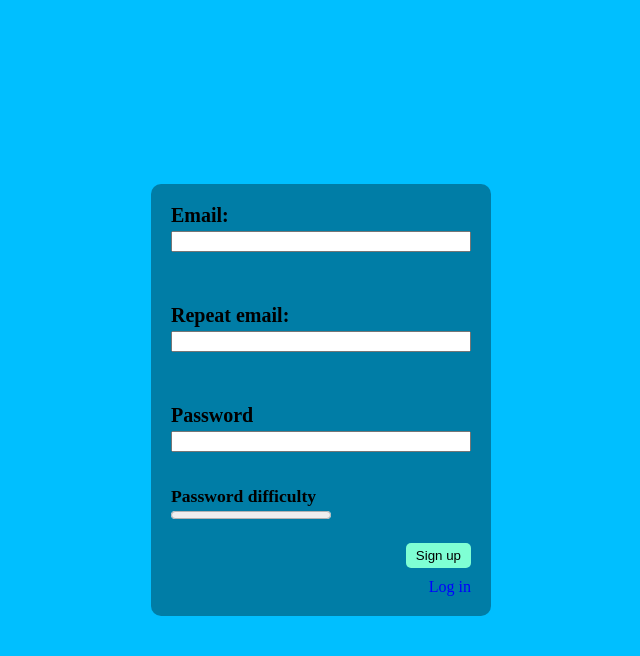
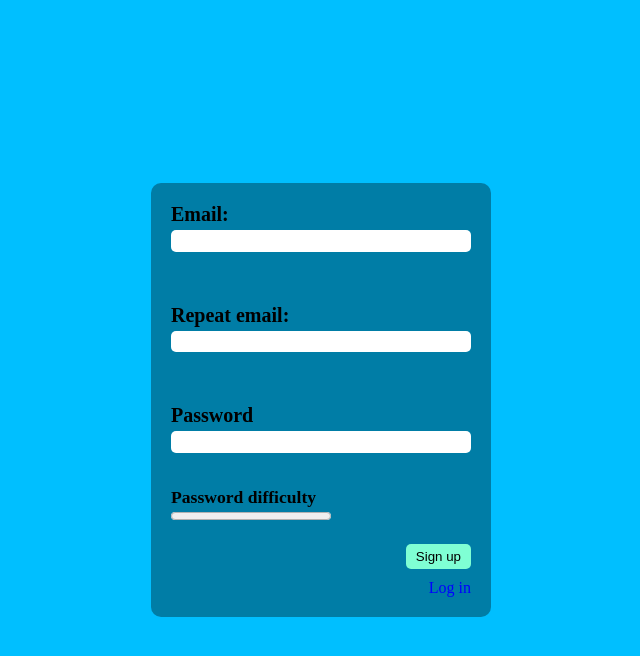
Before and after one commit to Doodidan/martians-login, a React app: page / in a window 1280 px wide. Both pictures are taken after a click on the link "Sign up". Shown: the top 656 px of the page, without its empty margins (319-959 px from the left). Built offline with nearby package versions, Linux system fonts and the light colour scheme.

Commit message:
add input styles

```diff
--- a/src/components/LoginForm/index.module.scss
+++ b/src/components/LoginForm/index.module.scss
@@ -47,4 +47,10 @@
   &__error {
     color: coral;
   }
+
+  &__input {
+    border-radius: 5px;
+    padding: 0.25em;
+    border: 0;
+  }
 }
--- a/src/components/LoginForm/index.tsx
+++ b/src/components/LoginForm/index.tsx
@@ -58,14 +58,26 @@ export const LoginForm: FC<LoginFormProps> = ({ toggleMode }) => {
     <form className={css.form} onSubmit={loginHandler}>
       <label className={css.form__email_container}>
         <h1 className={css.form__field_title}>Email:</h1>
-        <input type={"email"} onChange={changeEmail} value={email} required />
+        <input
+          className={css.form__input}
+          type={"email"}
+          onChange={changeEmail}
+          value={email}
+          required
+        />
         <p className={css.form__error}>
           {emailError ? "Enter correct email" : null}
         </p>
       </label>
       <label className={css.form__password_container}>
         <h1 className={css.form__field_title}>Password</h1>
-        <input type={"password"} onChange={changePwd} value={pwd} required />
+        <input
+          className={css.form__input}
+          type={"password"}
+          onChange={changePwd}
+          value={pwd}
+          required
+        />
         <p className={css.form__error}>{pwdError ? "Enter password" : null}</p>
       </label>
 
@@ -77,7 +89,7 @@ export const LoginForm: FC<LoginFormProps> = ({ toggleMode }) => {
         <a className={css.form__link} tabIndex={0}>
           Forgot password?
         </a>
-        <button type={"submit"} className={css.form__submit}>
+        <button className={css.form__submit} type={"submit"}>
           Log in
         </button>
       </div>
--- a/src/components/SignupForm/index.module.scss
+++ b/src/components/SignupForm/index.module.scss
@@ -52,4 +52,10 @@
     font-size: 1.1em;
     margin: 2px 0 0 0;
   }
+
+  &__input {
+    border-radius: 5px;
+    padding: 0.25em;
+    border: 0;
+  }
 }
--- a/src/components/SignupForm/index.tsx
+++ b/src/components/SignupForm/index.tsx
@@ -79,28 +79,46 @@ export const SignupForm: FC<SignupFormProps> = ({ toggleMode }) => {
     <form className={css.form} onSubmit={saveForm}>
       <label className={css.form__email_container}>
         <h1 className={css.form__field_title}>Email:</h1>
-        <input type={"email"} onChange={changeEmail} value={email} required />
+        <input
+          className={css.form__input}
+          type={"email"}
+          onChange={changeEmail}
+          value={email}
+          required
+        />
         <p className={css.form__error}>
           {emailError ? "Enter correct email" : null}
         </p>
       </label>
       <label className={css.form__email_container}>
         <h1 className={css.form__field_title}>Repeat email:</h1>
-        <input type={"email"} onChange={changeEmail2} value={email2} required />
+        <input
+          className={css.form__input}
+          type={"email"}
+          onChange={changeEmail2}
+          value={email2}
+          required
+        />
         <p className={css.form__error}>
           {email2Error ? "Emails do not match each other" : null}
         </p>
       </label>
       <label className={css.form__password_container}>
         <h1 className={css.form__field_title}>Password</h1>
-        <input type={"password"} onChange={changePwd} value={pwd} required />
+        <input
+          className={css.form__input}
+          type={"password"}
+          onChange={changePwd}
+          value={pwd}
+          required
+        />
         <p className={css.form__error}>{pwdError ? "Enter password" : null}</p>
         <h2 className={css.form__difficulty}>Password difficulty</h2>
         <ProgressBar progress={pwdDifficulty} />
       </label>
 
       <div className={css.form__links_container}>
-        <button type={"submit"} className={css.form__submit}>
+        <button className={css.form__submit} type={"submit"}>
           Sign up
         </button>
       </div>
```
